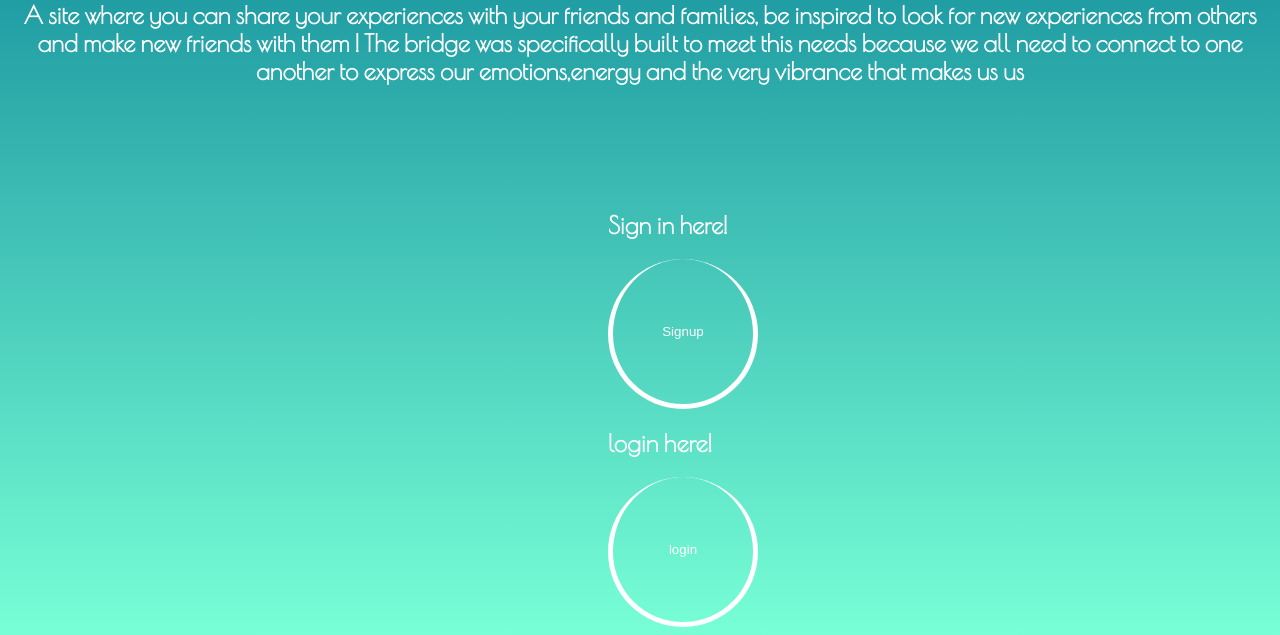
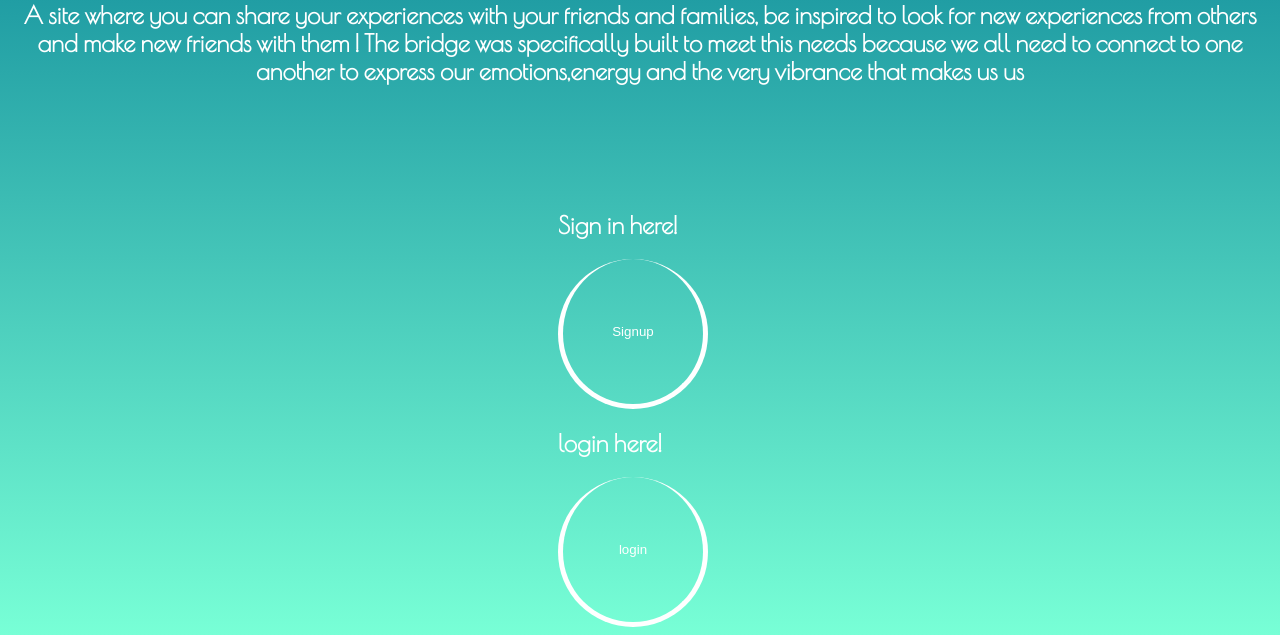
Before and after one commit to smarvins/Bridge, a Django app: page / in a window 1280 px wide. Shown: the part 236-871 px from the top of the page. Run offline with Django 3.2, Linux system fonts and the light colour scheme; parts of the project's set-up code (start-up, migrations or seed data) failed here and were passed over.

Commit message:
pushed registration to the left a bit

```diff
--- a/app/templates/home.html
+++ b/app/templates/home.html
@@ -40,10 +40,10 @@ input{
   height: 150px;
 }
 form{
-  margin-left: 600px;
+  margin-left: 550px;
 }
 .login{
-  margin-left: 600px;
+  margin-left: 550px;
 }
 .paragraph{
   text-align: center;
```
